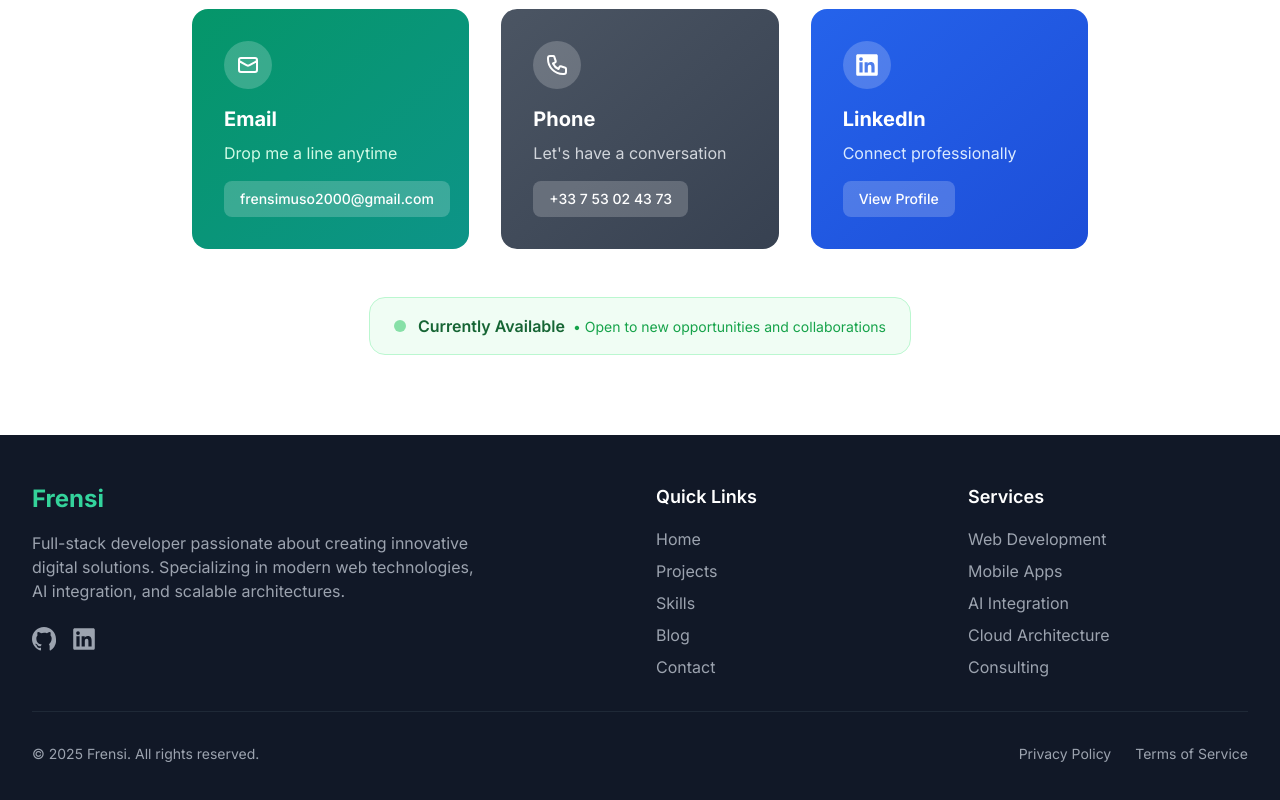
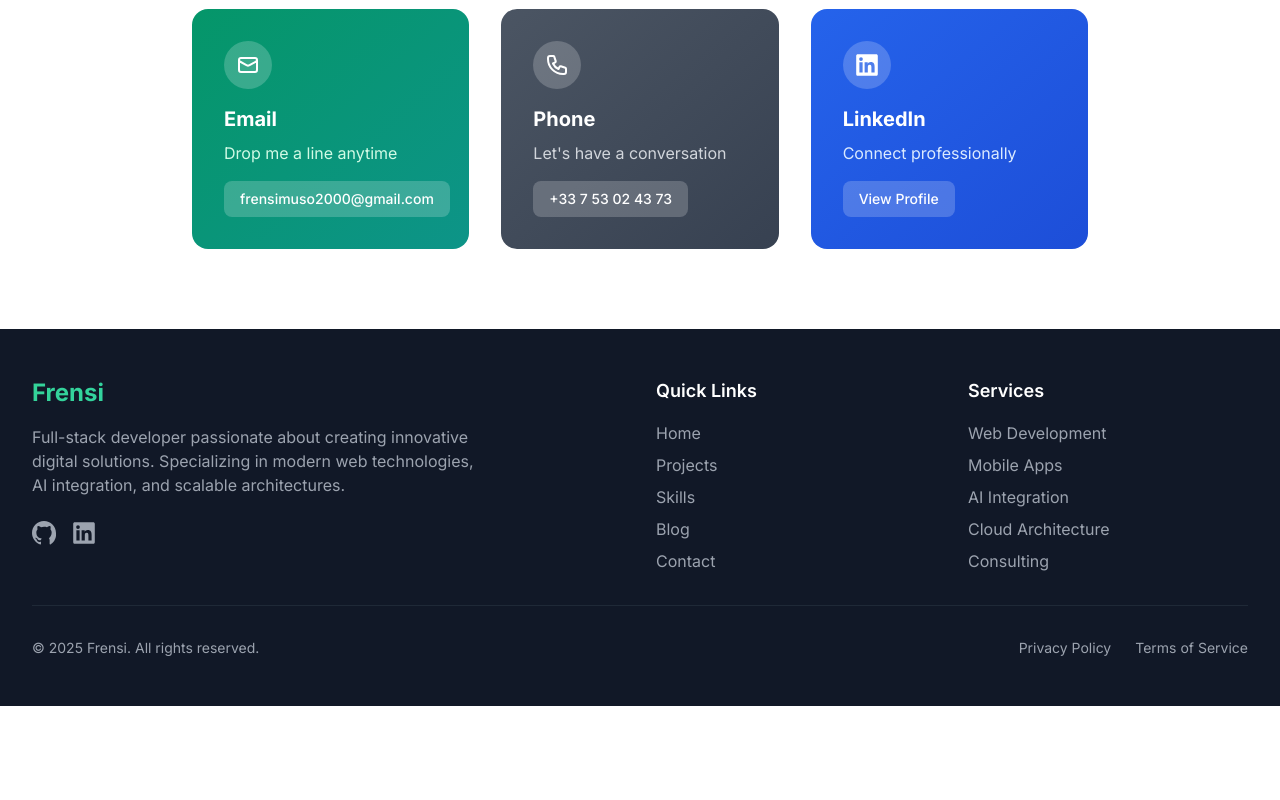
Before and after one commit to Frensi388/my-portfolio, a Next.js app in the folder app/: page / in a window 1280 px wide. Shown: the part 7014-7814 px from the top of the page. After the commit the page ends 7720 px from the top, so only its background shows below. Built offline with nearby package versions, Linux system fonts and the light colour scheme.

Commit message:
fix linkedin and remove the avilability div

```diff
--- a/app/src/app/components/Contact.tsx
+++ b/app/src/app/components/Contact.tsx
@@ -93,7 +93,7 @@ const Contact = () => {
               <h3 className="mb-2 text-xl font-bold">LinkedIn</h3>
               <p className="mb-4 text-blue-100">Connect professionally</p>
               <a
-                href="https://linkedin.com/in/frensimuso"
+                href="www.linkedin.com/in/frensi-muso-bb8aab28b"
                 target="_blank"
                 rel="noopener noreferrer"
                 className="inline-block transform rounded-lg bg-white/20 px-4 py-2 text-sm font-medium transition-all duration-200 hover:scale-105 hover:bg-white/30"
@@ -104,7 +104,7 @@ const Contact = () => {
           </div>
 
           {/* Availability Status */}
-          <div className="mt-12 text-center">
+          {/* <div className="mt-12 text-center">
             <div className="inline-flex items-center rounded-2xl border border-green-200 bg-green-50 px-6 py-4 dark:border-green-800 dark:bg-green-900/20">
               <div className="mr-3 h-3 w-3 animate-pulse rounded-full bg-green-500"></div>
               <div>
@@ -116,7 +116,7 @@ const Contact = () => {
                 </span>
               </div>
             </div>
-          </div>
+          </div> */}
         </div>
       </div>
     </section>
```
